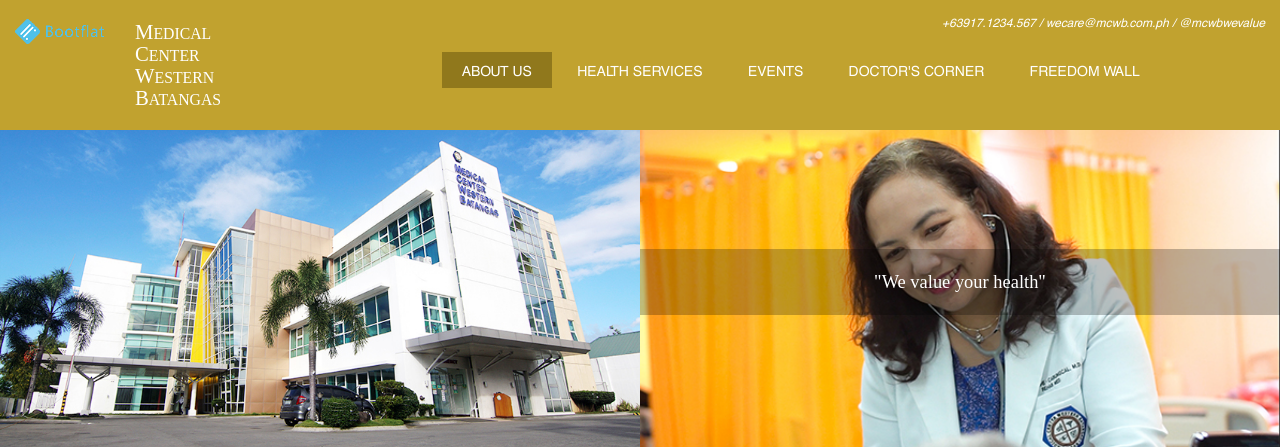
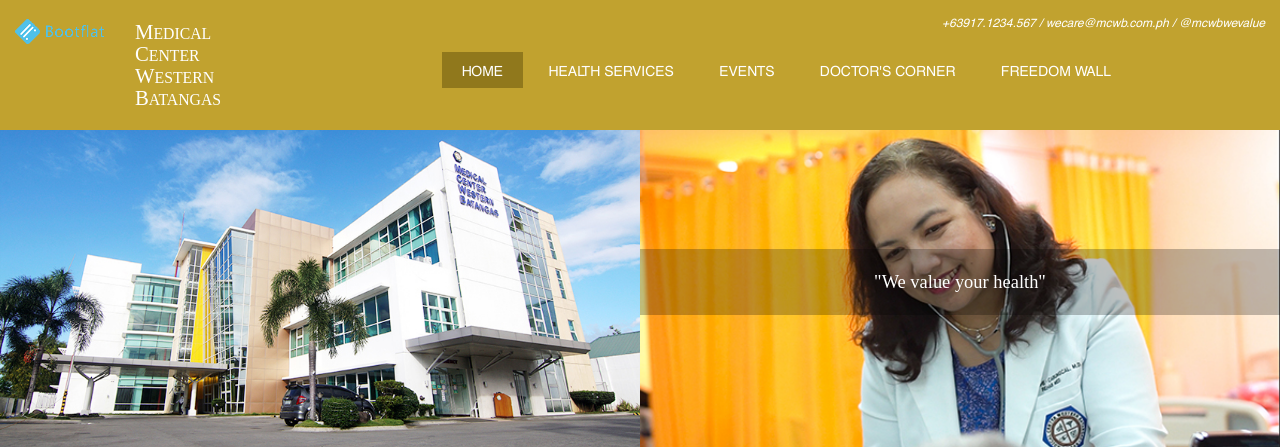
Before and after one commit to daveil/mcwbweb, a PHP site: page / in a window 1280 px wide. Shown: the top 447 px of the page. Run offline with PHP 8.4, Linux system fonts and the light colour scheme.

Commit message:
Add favicon and change  about us to home

```diff
--- a/template/links.php
+++ b/template/links.php
@@ -1,6 +1,6 @@
 <?php
 	$links = array(
-		'home'=>'About us',
+		'home'=>'Home',
 		'health-services'=>'Health Services',
 		'events'=>'Events',
 		'doctors-corner'=>'Doctor\'s Corner',
```
Also changed, not shown: img/favicon.png.
